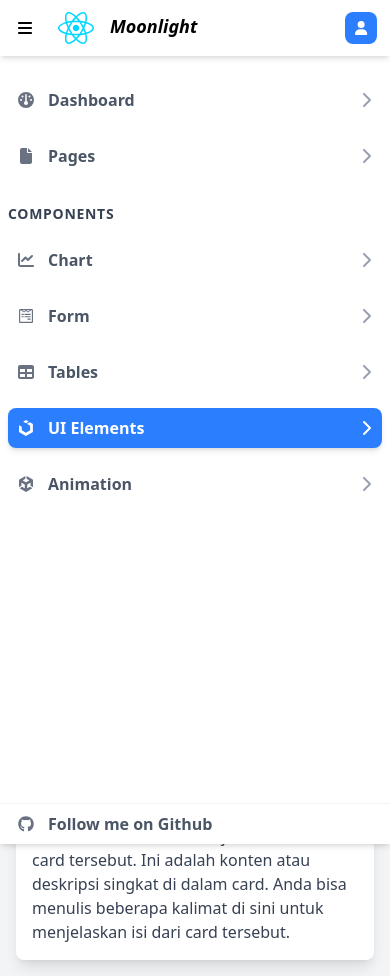
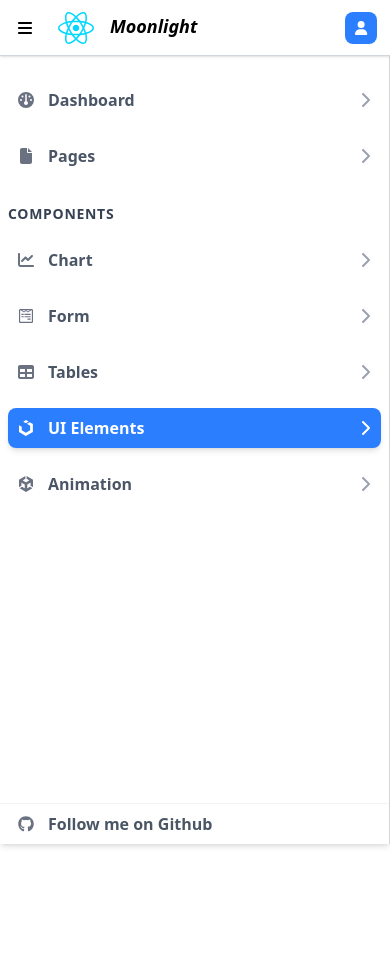
Before and after one commit to Rafhi-dev/HyperDash, a React (Vite) app: page /alert in a window 390 px wide. After the commit the page ends 844 px from the top, so only its background shows below. Built offline with nearby package versions, Linux system fonts and the light colour scheme.

Commit message:
style: update component styles for improved UI consistency and responsiveness

```diff
--- a/src/Layout/MainLayout.jsx
+++ b/src/Layout/MainLayout.jsx
@@ -27,7 +27,7 @@ function MainLayout() {
   const navbarHeightOffsetClass = "pt-14";
 
   return (
-    <div className="bg-gray-100 min-h-screen font-sans antialiased">
+    <div className="bg-slate-100 min-h-screen font-sans antialiased">
       <Navbar
         isSidebarCollapsed={isSidebarCollapsed}
         setIsSidebarCollapsed={setIsSidebarCollapsed}
--- a/src/components/layout/Navbar.jsx
+++ b/src/components/layout/Navbar.jsx
@@ -16,7 +16,7 @@ const Navbar = ({ isSidebarCollapsed, setIsSidebarCollapsed }) => {
   };
 
   return (
-    <nav className="bg-white shadow-md text-black px-2 fixed w-full top-0 z-40 h-14 flex items-center">
+    <nav className="bg-white border-b border-gray-300 shadow-sm text-black px-2 fixed w-full top-0 z-40 h-14 flex items-center">
       <div className="flex items-center w-full">
         <div className="flex items-center space-x-4">
           <button
--- a/src/components/layout/Sidebar.jsx
+++ b/src/components/layout/Sidebar.jsx
@@ -25,7 +25,7 @@ function Sidebar({
       id="sidebar"
       aria-label="Sidebar Navigation"
       className={`
-    flex flex-col bg-white shadow-md fixed top-14 left-0 bottom-0 z-10
+    flex flex-col bg-white border-r border-gray-300 shadow-md fixed top-14 left-0 bottom-0 z-10
     transition-all duration-600 ease-in-out
     ${isMobile ? "overflow-y-auto" : "overflow-hidden"}
     ${
--- a/src/components/ui/alerts/Alert.jsx
+++ b/src/components/ui/alerts/Alert.jsx
@@ -79,7 +79,7 @@ const Alert = ({
       </div>
       <button className="ml-2 text-right cursor-pointer" onClick={closeAlert}>
         <FontAwesomeIcon
-          className="text-gray-400 hover:text-gray-700"
+          className="text-gray-400 hover:text-gray-500"
           icon={faXmark}
           size="md"
         />
--- a/src/components/ui/alerts/AlertView.jsx
+++ b/src/components/ui/alerts/AlertView.jsx
@@ -4,25 +4,12 @@ import Alert from "./Alert";
 const AlertView = () => {
   return (
     <div>
-      <div className="flex-row">
-        <Card w="full" title={"Alerts Ui"} className="m-4">
+      <div className="flex flex-row">
+        <Card title={"Alerts Ui"} className="m-4 border border-gray-300">
           <Alert msg={"Alert Default"} className="my-4" />
           <Alert success msg={"Alert success"} className="my-4" />
           <Alert warning msg={"Alert warning"} className="my-4" />
           <Alert danger msg={"Alert Danger"} className="my-4" />
-        </Card>
-        <Card w="full" title={"Docs"} className="m-4">
-          <p className="text-gray-700 text-base">
-            Ini adalah konten atau deskripsi singkat di dalam card. Anda bisa
-            menulis beberapa kalimat di sini untuk menjelaskan isi dari card
-            tersebut. Ini adalah konten atau deskripsi singkat di dalam card.
-            Anda bisa menulis beberapa kalimat di sini untuk menjelaskan isi
-            dari card tersebut. Ini adalah konten atau deskripsi singkat di
-            dalam card. Anda bisa menulis beberapa kalimat di sini untuk
-            menjelaskan isi dari card tersebut. Ini adalah konten atau deskripsi
-            singkat di dalam card. Anda bisa menulis beberapa kalimat di sini
-            untuk menjelaskan isi dari card tersebut.
-          </p>
         </Card>
       </div>
     </div>
--- a/src/components/ui/button/ButtonX.jsx
+++ b/src/components/ui/button/ButtonX.jsx
@@ -18,7 +18,7 @@ const Btn = ({
       type={`${type}`}
       onSubmit={onSubmit}
       onClick={onClick}
-      className={`px-4 py-2 my-2 font-semibold rounded-lg shadow-md
+      className={`px-4 py-2 font-semibold rounded-lg shadow-md
         ${
           outline
             ? `bg-tranparent ${
--- a/src/components/ui/card/CardView.jsx
+++ b/src/components/ui/card/CardView.jsx
@@ -1,51 +1,102 @@
+import { FontAwesomeIcon } from "@fortawesome/react-fontawesome";
 import Btn from "../button/ButtonX";
 import Card from "./Cards";
+import { faCircleCheck } from "@fortawesome/free-regular-svg-icons";
+import { faLink } from "@fortawesome/free-solid-svg-icons";
 
 const CardView = () => {
   return (
     <>
-      <div className="flex flex-col sm:flex-row gap-4 m-4 z-10">
-        <div className="w-fit">
+      <div className=" bg-white rounded-lg shadow-xl border border-gray-300 p-6 m-4 z-10">
+        <div className="mb-6 text-xl font-bold">Card with image</div>
+        <div className="grid grid-cols md:grid-cols-3 justify-items-center gap-4">
+          <div className="gap-4 ">
             <Card
-            w="xs"
-            title={"Card with image"}
-            imgsrc={"https://placehold.co/300x200"}
+              className="border border-gray-300"
+              title={"Card title"}
+              imgsrc={"https://picsum.photos/300/200"}
             >
-            <p className="text-gray-700 text-base">
-              Ini adalah konten atau deskripsi singkat di dalam card
+              <p className="text-gray-700 text-sm">
+                Lorem Ipsum is simply dummy text of the printing and typesetting
+                industry. Lorem Ipsum has been the industry's standard dummy
               </p>
               <div className="flex justify-start">
-              <Btn value="Read more.." />
+                <Btn primary className="mt-6" value="Read more.." />
               </div>
             </Card>
           </div>
-        <div className="inline-block">
+          <div className="">
             <Card
-            w="xs"
-            imgsrc={"https://placehold.co/300x200"}
-            title={"Card Default"}
+              className="border border-gray-300"
+              imgsrc={"https://picsum.photos/300/200"}
+              title={"Card title"}
             >
-            <p className="text-gray-700 text-base">
-              Ini adalah konten atau deskripsi singkat di dalam card. Anda bisa
-              menulis
+              <p className="text-gray-700 text-sm">
+                Lorem Ipsum is simply dummy text of the printing and typesetting
+                industry.
               </p>
             </Card>
           </div>
+          <div className="">
+            <Card
+              className="border border-gray-300"
+              imgsrc={"https://picsum.photos/300/200"}
+              title={"Card title"}
+            >
+              <p className="text-gray-700 text-sm">
+                Lorem Ipsum is simply dummy text of the printing and typesetting
+                industry. Lorem Ipsum has been the industry's standard dummy
+                text ever since the 1500s
+              </p>
+              <div className="flex mt-4 space-x-1 font-medium text-blue-400 hover:text-blue-700 justify-end">
+                <span>
+                  <FontAwesomeIcon icon={faLink}></FontAwesomeIcon>
+                </span>
+                <button>Learn More..</button>
               </div>
-      <div className="flex-1 m-4">
-        <Card w="full" title={"Docs"}>
-          <p className="text-gray-700 text-base">
-            Ini adalah konten atau deskripsi singkat di dalam card. Anda bisa
-            menulis beberapa kalimat di sini untuk menjelaskan isi dari card
-            tersebut. Ini adalah konten atau deskripsi singkat di dalam card.
-            Anda bisa menulis beberapa kalimat di sini untuk menjelaskan isi
-            dari card tersebut. Ini adalah konten atau deskripsi singkat di
-            dalam card. Anda bisa menulis beberapa kalimat di sini untuk
-            menjelaskan isi dari card tersebut. Ini adalah konten atau deskripsi
-            singkat di dalam card. Anda bisa menulis beberapa kalimat di sini
-            untuk menjelaskan isi dari card tersebut.
+            </Card>
+          </div>
+        </div>
+      </div>
+      <div className=" bg-white rounded-lg shadow-xl border border-gray-300 p-6 m-4 z-10">
+        <div className="mb-6 text-xl font-bold">Card without image</div>
+        <div className="grid grid-cols md:grid-cols-3 justify-items-center gap-4">
+          <div className="gap-4 ">
+            <Card className="border border-gray-300" title={"Card title"}>
+              <p className="text-gray-700 text-sm">
+                Lorem Ipsum is simply dummy text of the printing and typesetting
+                industry. Lorem Ipsum has been the industry's standard dummy
+              </p>
+              <div className="flex justify-start">
+                <Btn primary className="mt-6" value="Read more.." />
+              </div>
+            </Card>
+          </div>
+          <div className="">
+            <Card className="border border-gray-300" title={"Card title"}>
+              <p className="text-gray-700 text-sm">
+                Lorem Ipsum is simply dummy text of the printing and typesetting
+                industry. Lorem Ipsum has been the industry's standard dummy
+                text ever since the 1500s
               </p>
             </Card>
+          </div>
+          <div className="">
+            <Card className="border border-gray-300" title={"Card title"}>
+              <p className="text-gray-700 text-sm">
+                Lorem Ipsum is simply dummy text of the printing and typesetting
+                industry. Lorem Ipsum has been the industry's standard dummy
+                text ever since the 1500s
+              </p>
+              <div className="flex mt-4 space-x-1 font-medium text-blue-400 hover:text-blue-700 justify-end">
+                <span>
+                  <FontAwesomeIcon icon={faLink}></FontAwesomeIcon>
+                </span>
+                <button>Learn More..</button>
+              </div>
+            </Card>
+          </div>
+        </div>
       </div>
     </>
   );
--- a/src/components/ui/card/Cards.jsx
+++ b/src/components/ui/card/Cards.jsx
@@ -1,9 +1,31 @@
 const Card = ({ title, children, w = "full", imgsrc, className = "" }) => {
+  // Mendukung maxWidth tailwind dan custom pixel
+  const widthClass =
+    w === "xs"
+      ? "max-w-xs"
+      : w === "sm"
+      ? "max-w-sm"
+      : w === "md"
+      ? "max-w-md"
+      : w === "lg"
+      ? "max-w-lg"
+      : w === "full"
+      ? "max-w-full"
+      : "";
+
   return (
-    <div className={`max-w-${w} rounded-lg shadow-lg bg-white ${className}`}>
-      {imgsrc ? <img className="w-full p-1" src={imgsrc} /> : null}
+    <div
+      className={`rounded-lg shadow-lg bg-white md:w-full ${widthClass} ${className}`}
+    >
+      {imgsrc && (
+        <img
+          className="w-full rounded-t-lg object-cover p-1"
+          src={imgsrc}
+          alt={title || "Card image"}
+        />
+      )}
       <div className="px-4 py-4">
-        <div className="font-bold text-xl mb-2">{title}</div>
+        {title && <div className="font-bold text-lg mb-2">{title}</div>}
         {children}
       </div>
     </div>
--- a/src/components/ui/dropdown/Dropdown.jsx
+++ b/src/components/ui/dropdown/Dropdown.jsx
@@ -24,7 +24,7 @@ const Dropdown = ({ toggleButton, children, align = "right" }) => {
       </div>
       {open && (
         <div
-          className={`absolute ${align}-0 mt-2 bg-white rounded-md shadow-lg z-60 border border-gray-100`}
+          className={`absolute ${align}-0 bg-white rounded-md shadow-lg z-60 border border-gray-300`}
         >
           {children}
         </div>
```
Lines whose indentation alone changed are shown as unchanged.
